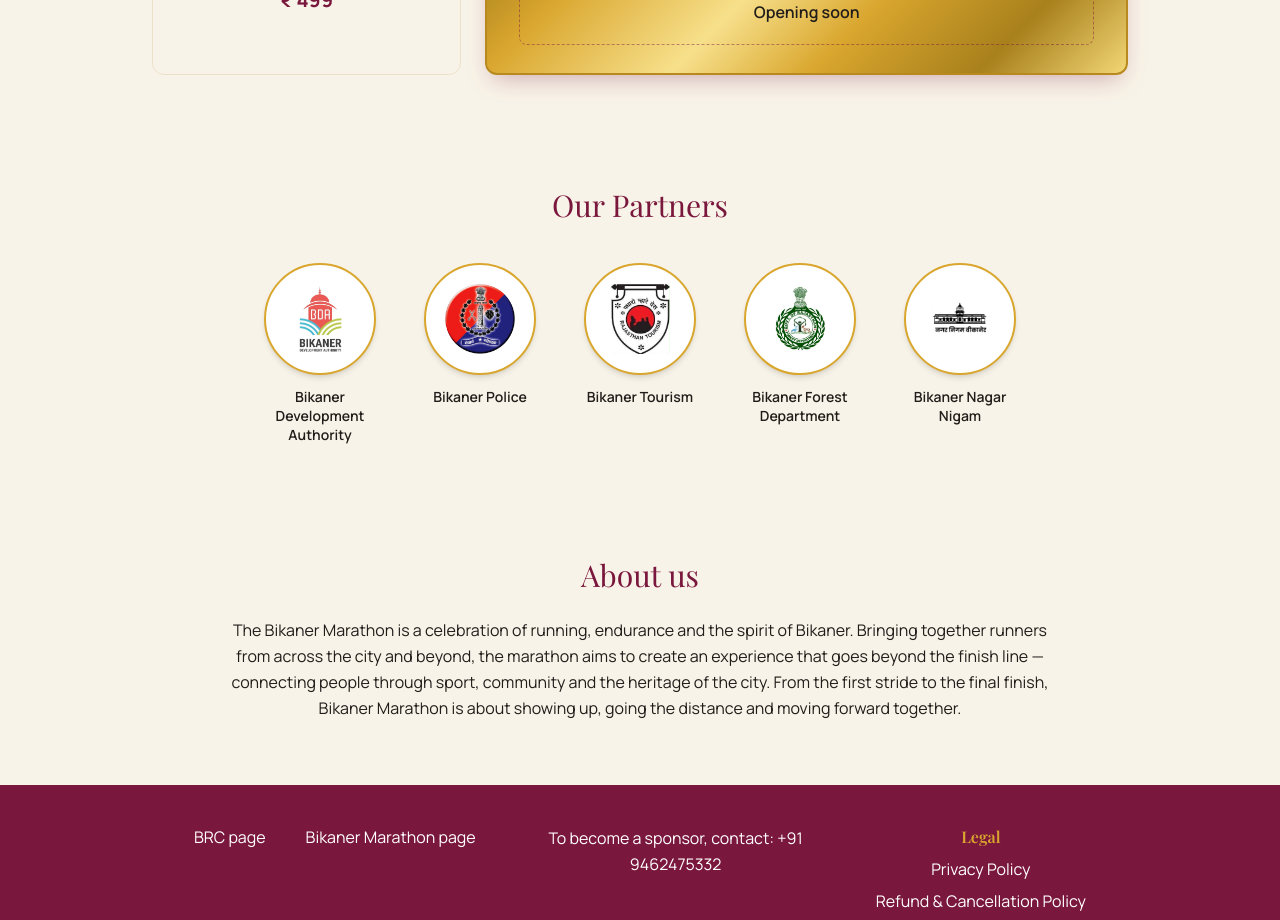
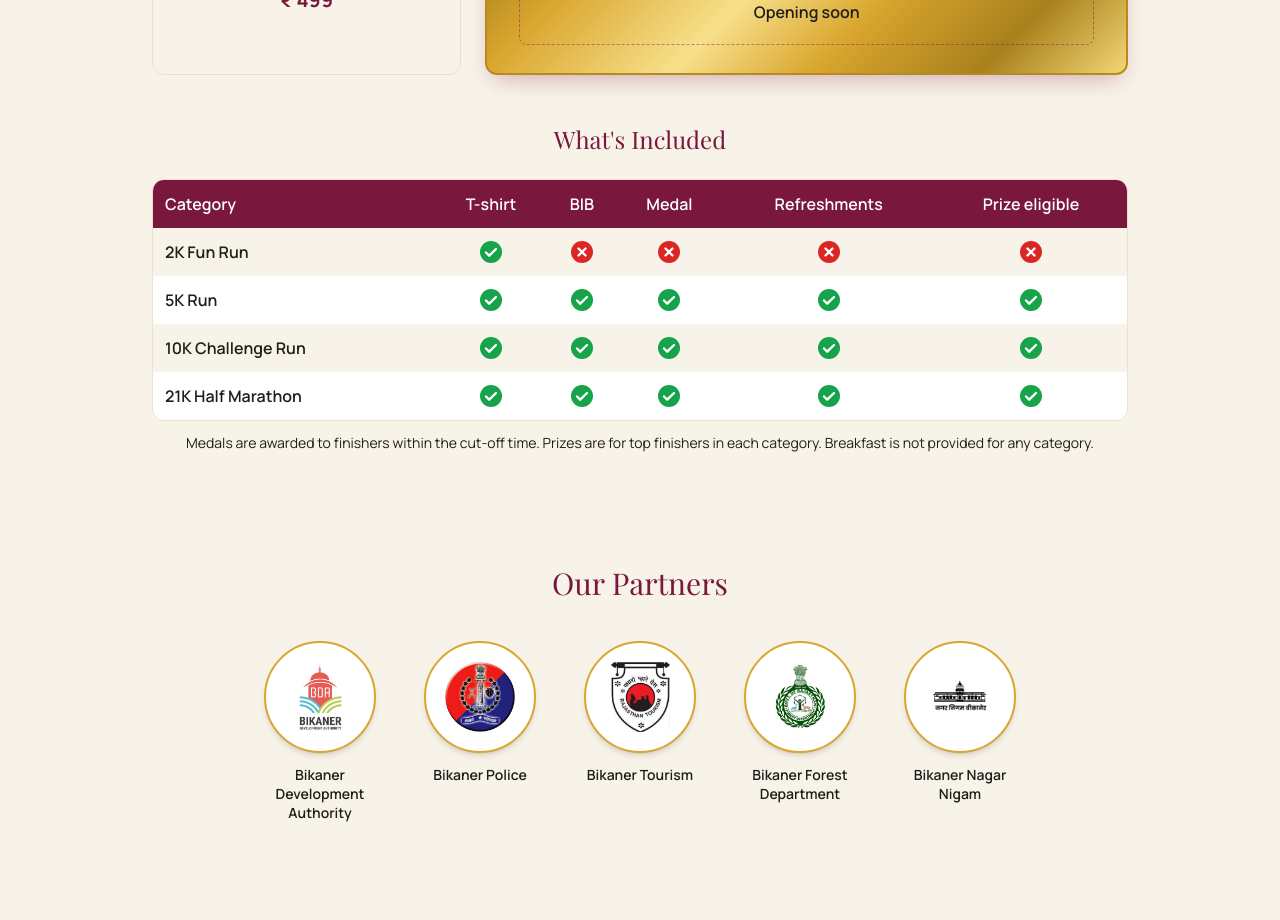
Before and after one commit to rathore-jai-wardhan/Bikaner-marathon, a Next.js app: page / in a window 1280 px wide. Shown: the part 1340-2260 px from the top of the page. Built offline with nearby package versions, Linux system fonts and the light colour scheme; a web font is replaced by a local one.

Commit message:
table added for race categories

```diff
--- a/components/race_categories.tsx
+++ b/components/race_categories.tsx
@@ -4,6 +4,78 @@ const categories = [
   { distance: '10K', name: 'Challenge Run', price: '₹ 399' },
   { distance: '21K', name: 'Half Marathon', price: '₹ 499' },
 ]
+
+// What each category includes. true = green tick, false = red cross.
+// To change what a category gets, edit this list only.
+const benefitColumns = ['T-shirt', 'BIB', 'Medal', 'Refreshments', 'Prize eligible']
+const benefits = [
+  { category: '2K Fun Run', values: [true, false, false, false, false] },
+  { category: '5K Run', values: [true, true, true, true, true] },
+  { category: '10K Challenge Run', values: [true, true, true, true, true] },
+  { category: '21K Half Marathon', values: [true, true, true, true, true] },
+]
+
+function Tick() {
+  return (
+    <svg viewBox="0 0 24 24" className="mx-auto h-5 w-5 sm:h-6 sm:w-6" role="img" aria-label="Included">
+      <circle cx="12" cy="12" r="11" fill="#16a34a" />
+      <path d="M7 12.5l3.2 3.2L17 9" fill="none" stroke="#fff" strokeWidth="2.4" strokeLinecap="round" strokeLinejoin="round" />
+    </svg>
+  )
+}
+
+function Cross() {
+  return (
+    <svg viewBox="0 0 24 24" className="mx-auto h-5 w-5 sm:h-6 sm:w-6" role="img" aria-label="Not included">
+      <circle cx="12" cy="12" r="11" fill="#dc2626" />
+      <path d="M8.5 8.5l7 7M15.5 8.5l-7 7" fill="none" stroke="#fff" strokeWidth="2.4" strokeLinecap="round" />
+    </svg>
+  )
+}
+
+function WhatsIncluded() {
+  return (
+    <div className="mt-12">
+      <h3 className="text-2xl heading-font text-center mb-6" style={{ color: 'var(--maroon)' }}>
+        What&apos;s Included
+      </h3>
+      {/* Scrolls sideways on very narrow phones instead of squashing the columns */}
+      <div className="overflow-x-auto rounded-xl" style={{ border: '1px solid var(--sand)' }}>
+        <table className="w-full min-w-[520px] border-collapse text-center text-sm sm:text-base">
+          <thead>
+            <tr style={{ backgroundColor: 'var(--maroon)', color: 'var(--white)' }}>
+              <th scope="col" className="px-3 py-3 text-left font-semibold">Category</th>
+              {benefitColumns.map((col) => (
+                <th key={col} scope="col" className="px-2 py-3 font-semibold">{col}</th>
+              ))}
+            </tr>
+          </thead>
+          <tbody>
+            {benefits.map((row, i) => (
+              <tr
+                key={row.category}
+                style={{ backgroundColor: i % 2 === 0 ? 'var(--ivory)' : 'var(--white)' }}
+              >
+                <th scope="row" className="px-3 py-3 text-left font-semibold" style={{ color: 'var(--charcoal)' }}>
+                  {row.category}
+                </th>
+                {row.values.map((included, j) => (
+                  <td key={benefitColumns[j]} className="px-2 py-3">
+                    {included ? <Tick /> : <Cross />}
+                  </td>
+                ))}
+              </tr>
+            ))}
+          </tbody>
+        </table>
+      </div>
+      <p className="mt-3 text-center text-xs sm:text-sm" style={{ color: 'var(--charcoal)' }}>
+        Medals are awarded to finishers within the cut-off time. Prizes are for top finishers in each category.
+        Breakfast is not provided for any category.
+      </p>
+    </div>
+  )
+}
 
 export default function RaceCategories() {
   return (
@@ -72,6 +144,7 @@ export default function RaceCategories() {
           </div>
         </div>
       </div>
+      <WhatsIncluded />
     </section>
   )
 }
```
